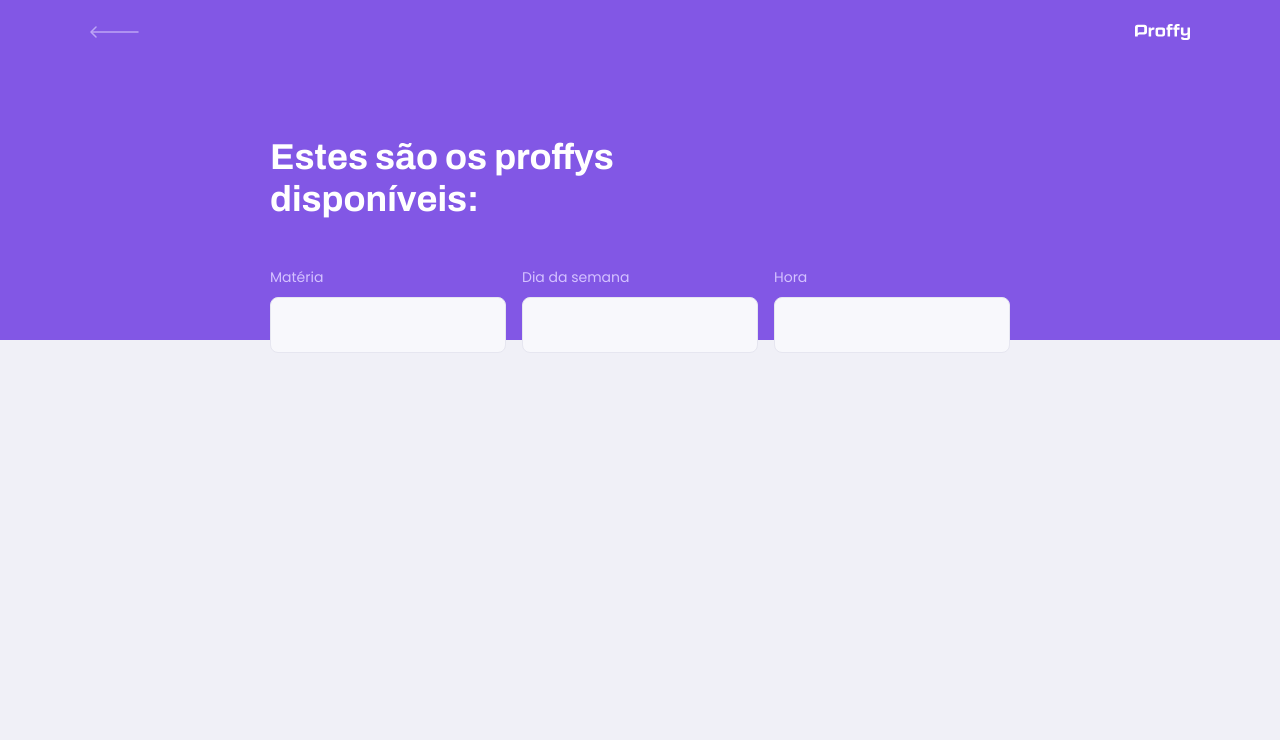
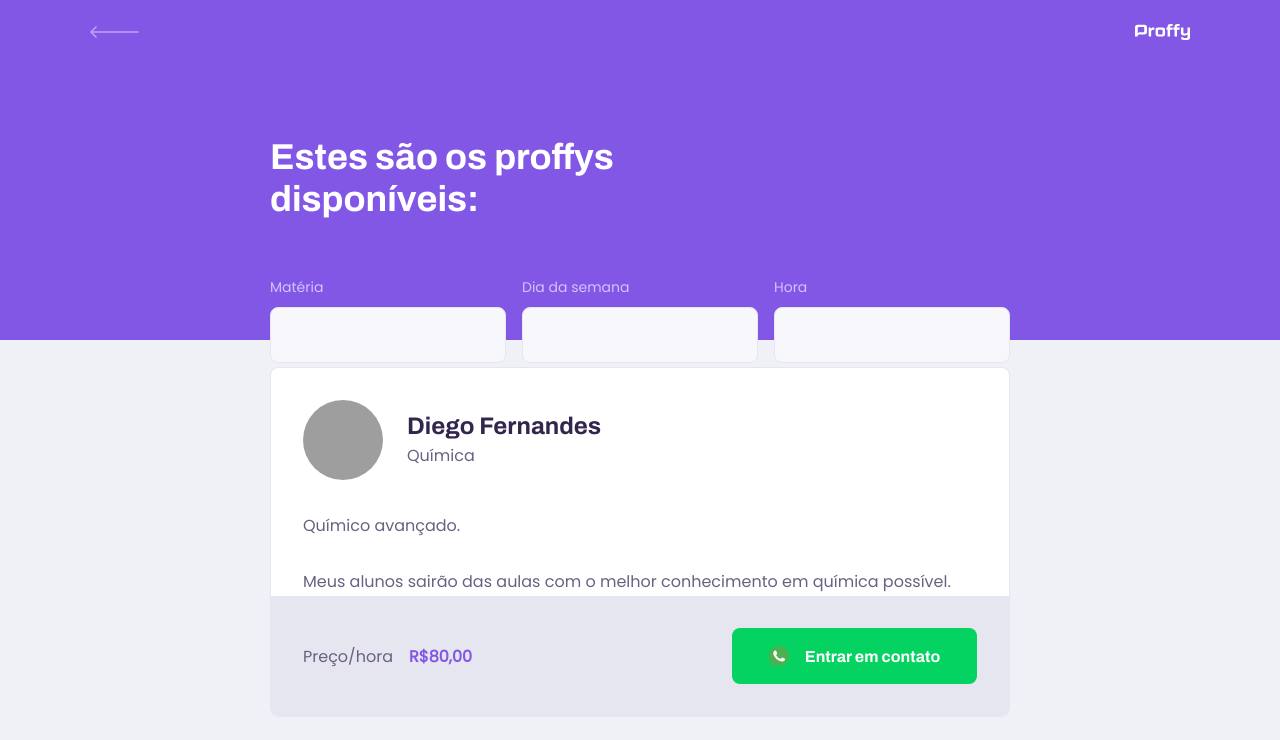
Before and after one commit to guipolive/proffy, a React (Create React App) app in the folder web/: page /study in a window 1280 px wide. Shown: the top 740 px of the page. Built offline with nearby package versions, Linux system fonts and the light colour scheme; grey boxes are pictures that could not be loaded.

Commit message:
att TeachersList || add TeacherItem component

```diff
--- a/web/src/assets/styles/global.css
+++ b/web/src/assets/styles/global.css
@@ -45,6 +45,7 @@
 
 body, input, button, select, textarea {
     font: 500 1.6rem Poppins;
+    color: var(--color-text-base);
 }
 
 .container {
--- /dev/null
+++ b/web/src/components/TeacherItem/index.tsx
@@ -0,0 +1,40 @@
+import React from 'react';
+
+import whatsappIcon from '../../assets/images/icons/whatsapp.svg';
+
+// Importando os estilos
+import './styles.css';
+
+function TeacherItem() {
+    return (
+        <article className="teacher-item">
+                    <header>
+                        <img src="https://images.unsplash.com/photo-1513542789411-b6a5d4f31634?ixlib=rb-1.2.1&ixid=eyJhcHBfaWQiOjEyMDd9&auto=format&fit=crop&w=500&q=60" alt="Imagem de Teste"/>
+                        <div>
+                            <strong>Diego Fernandes</strong>
+                            <span>Química</span>
+                        </div>
+                    </header>
+
+                    <p>
+                        Químico avançado.
+                        <br/>
+                        <br/>
+                        Meus alunos sairão das aulas com o melhor conhecimento em química possível.
+                    </p>
+
+                    <footer>
+                        <p>Preço/hora
+                            <strong>R$80,00</strong>
+                        </p>
+
+                        <button type="button">
+                            <img src={whatsappIcon} alt="Whatsapp"/>
+                            Entrar em contato
+                        </button>
+                    </footer>
+                </article>
+    )
+}
+
+export default TeacherItem;
--- /dev/null
+++ b/web/src/components/TeacherItem/styles.css
@@ -0,0 +1,105 @@
+.teacher-item {
+    background: var(--color-box-base);
+    border: 1px solid var(--color-line-in-white);
+    border-radius: 0.8rem;
+    margin-top: 2.4rem;
+    overflow: hidden;
+}
+
+.teacher-item header {
+    padding: 3.2rem 2rem;
+    display: flex;
+    align-items: center;
+}
+
+.teacher-item header img {
+    width: 8rem;
+    height: 8rem;
+    border-radius: 50%; /* Totalmente arredondado */
+}
+
+.teacher-item header div {
+    margin-left: 2.4rem;
+}
+
+.teacher-item header div strong {
+    font: 700 2.4rem Archivo;
+    display: block; /* Quebrando a linha */
+    color: var(--color-text-title);
+}
+
+.teacher-item header div span {
+    font-size: 1.6rem;
+    display: block;
+    margin-top: 0.4rem;
+}
+
+/* Pegando o p que vem diretamente dentro de .teacher-item */
+.teacher-item > p {
+    padding: 0 2rem;
+    font-size: 1.6rem;
+    line-height: 2.8rem;
+}
+
+.teacher-item footer {
+    padding: 3.2rem 2rem;
+    background: var(--color-line-in-white);
+    border-top: 3.2rem;
+    display: flex;
+    align-items: center; /* Alinhando verticalmente */
+    justify-content: space-between; /* Cada elemento para um lado */
+}
+
+/* Preço da hora-aula */
+.teacher-item footer p strong {
+    color: var(--color-primary);
+    font-size: 1.6rem;
+    display: block; /* Quebrando a linha */
+}
+
+/* Botão de entrar em contato */
+.teacher-item footer button {
+    width: 20rem;
+    height: 5.6rem;
+    background: var(--color-secondary);
+    color: var(--color-button-text);
+    border: 0;
+    border-radius: 0.8rem;
+    cursor: pointer; /* Quando passar o mouse em cima, cursor pointer */
+    font: 700 1.4rem Archivo;
+    display: flex;
+    align-items: center; /* Centralizando verticalmente */
+    justify-content: space-evenly;
+    transition: 0.2s;
+}
+
+/* Hover Botão de entrar em contato */
+.teacher-item footer button:hover {
+    background: var(--color-secondary-dark);
+}
+
+@media (min-width: 700px) {
+    .teacher-item header,
+    .teacher-item footer {
+        padding: 3.2rem;
+    }
+
+    .teacher-item > p {
+        padding: 0 3.2rem;
+    }
+
+    .teacher-item footer p strong {
+        display: initial; /* Removendo o display block que quebrava a linha */
+        margin-left: 1.6rem;
+    }
+
+    .teacher-item footer button {
+        width: 24.5rem;
+        font-size: 1.6rem;
+        justify-content: center;
+    }
+
+    .teacher-item footer button img {
+        margin-right: 1.6rem;
+    }
+}
--- a/web/src/pages/TeachersList/index.tsx
+++ b/web/src/pages/TeachersList/index.tsx
@@ -4,6 +4,7 @@
 // Importando os estilos
 import './styles.css';
 import PageHeader from '../../components/PageHeader';
+import TeacherItem from '../../components/TeacherItem';
 
 
 
@@ -28,6 +29,13 @@
                     </div>
                 </form>
             </PageHeader>
+
+            <main>
+                <TeacherItem />
+                <TeacherItem />
+                <TeacherItem />
+                <TeacherItem />
+            </main>
         </div>
     )
 }
--- a/web/src/pages/TeachersList/styles.css
+++ b/web/src/pages/TeachersList/styles.css
@@ -3,6 +3,13 @@
     width: 100vw;
     height: 100vh;
 }
+
+#teacher-list-page main {
+    margin: 3.2rem auto; /* Margem em cima e em baixo e centralizado horizontalmente */
+    width: 90%; /* Faz com que não cole o conteúdo nas bordas */
+}
+
+
 
 /* Parte da pesquisa */
 #search-teachers {
@@ -54,7 +61,7 @@
 /* Adaptando para Telas Maiores */
 @media (min-width: 700px) {
     #teacher-list-page{
-        max-width: 100%;
+        max-width: 100vw;
     }
 
     #search-teachers {
@@ -62,13 +69,21 @@
         grid-template-columns: 1fr 1fr 1fr; /* 3 colunas de tamanho igual */
         column-gap: 16px; /* Distanciamento entre colunas */
         position: absolute;
-        bottom: -45px;
+        bottom: -55px;
     }
 
     /* Pegando todos os input-blocks que não são o primeiro */
     #search-teachers .input-block + .input-block {
         margin-top: 0; /* Desfazendo a margem top */
     }
+
+    #teacher-list-page main {
+        padding: 3.2px 0;
+        max-width: 740px;
+        margin: 0 auto;
+    }
+
+
 }
 
 @media (min-width: 700px) {
```
